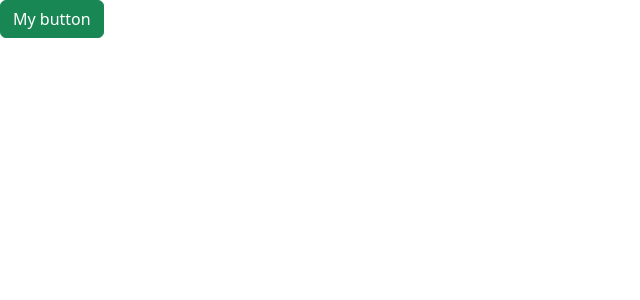
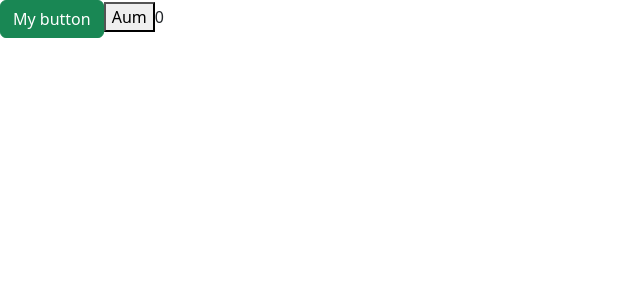
Before and after one commit to jorginho222/react-app, a React (Vite) app: page / in a window 1280 px wide. Shown: the top 300 px of the page, without its empty margins (0-640 px from the left). Built offline with nearby package versions, Linux system fonts and the light colour scheme.

Commit message:
Use effect, use ref

```diff
--- a/src/App.tsx
+++ b/src/App.tsx
@@ -1,9 +1,15 @@
 import {Button} from "./components/Button";
 import Alert from "./components/Alert";
-import {useState} from "react";
+import {useEffect, useRef, useState} from "react";
 
 function App() {
     const [alertVisible, setAlertVisible] = useState(false)
+    let [counter, setCounter] = useState(0)
+    const increment = () => setCounter(counter => counter + 1)
+    useEffect(() => {
+        console.log(alertVisible)
+    }, [alertVisible])
+
     return <>
         { alertVisible &&
           <Alert onClose={() => setAlertVisible(false)}>My alert</Alert> }
@@ -13,6 +19,8 @@ function App() {
         >
             My button
         </Button>
+        <button onClick={increment}>Aum</button>
+        {counter}
     </>
 }
 export default App
```
